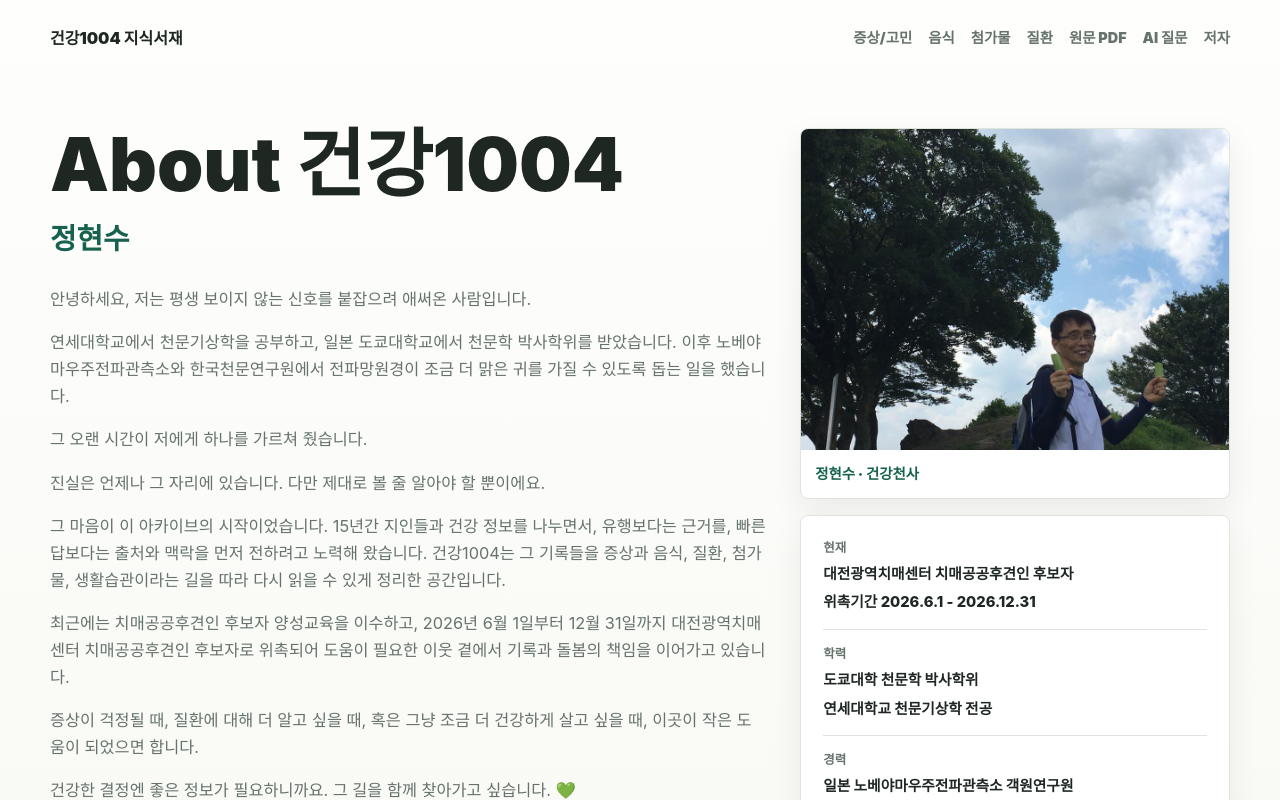
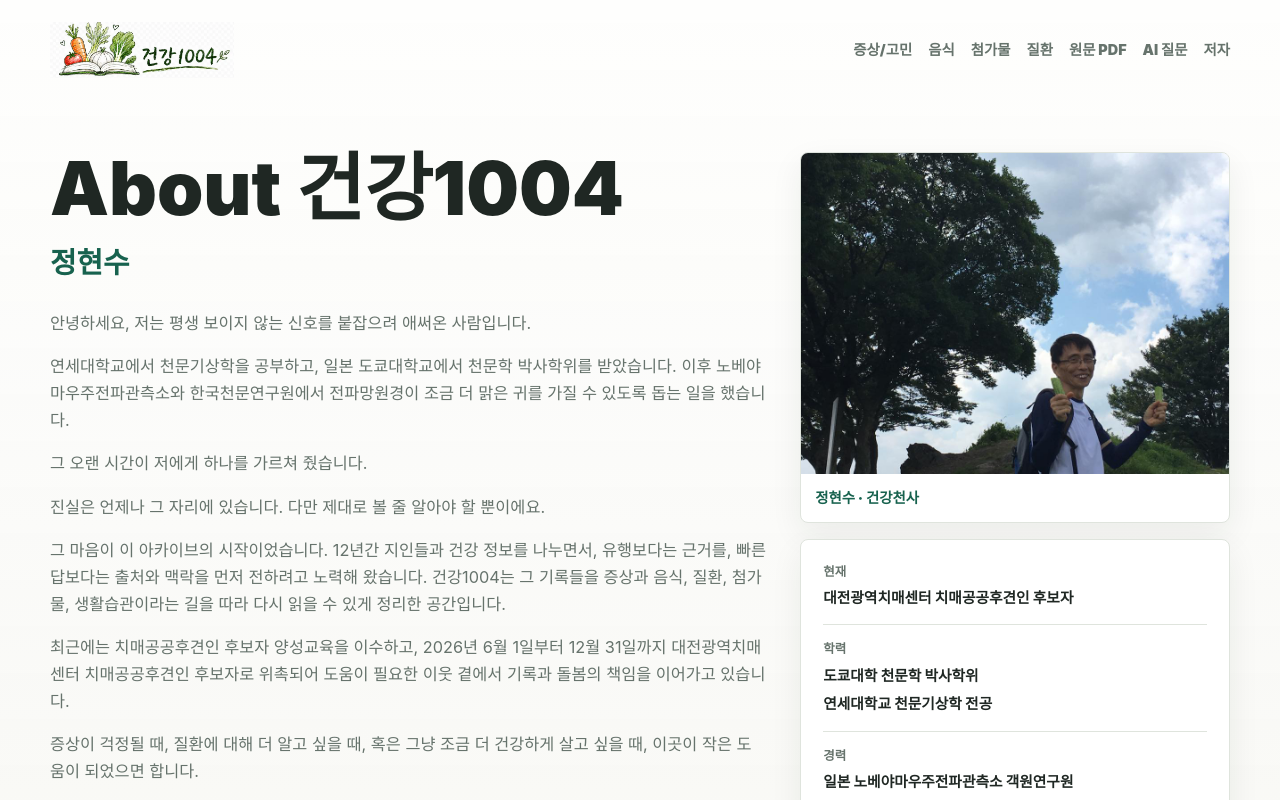
Before and after one commit to manynames3/health1004, a Next.js app in the folder frontend/: page /author in a window 1280 px wide. Shown: the top 800 px of the page. Built offline with nearby package versions, Linux system fonts and the light colour scheme.

Commit message:
Update product docs and Health1004 branding

```diff
--- a/frontend/app/author/page.tsx
+++ b/frontend/app/author/page.tsx
@@ -19,7 +19,7 @@ export default function AuthorPage() {
             진실은 언제나 그 자리에 있습니다. 다만 제대로 볼 줄 알아야 할 뿐이에요.
           </p>
           <p>
-            그 마음이 이 아카이브의 시작이었습니다. 15년간 지인들과 건강 정보를 나누면서, 유행보다는
+            그 마음이 이 아카이브의 시작이었습니다. 12년간 지인들과 건강 정보를 나누면서, 유행보다는
             근거를, 빠른 답보다는 출처와 맥락을 먼저 전하려고 노력해 왔습니다. 건강1004는 그 기록들을
             증상과 음식, 질환, 첨가물, 생활습관이라는 길을 따라 다시 읽을 수 있게 정리한 공간입니다.
           </p>
@@ -47,7 +47,6 @@ export default function AuthorPage() {
             <div>
               <dt>현재</dt>
               <dd>대전광역치매센터 치매공공후견인 후보자</dd>
-              <dd>위촉기간 2026.6.1 - 2026.12.31</dd>
             </div>
             <div>
               <dt>학력</dt>
--- a/frontend/app/globals.css
+++ b/frontend/app/globals.css
@@ -1145,7 +1145,17 @@ code {
 .archive-brand {
   display: inline-flex;
   align-items: center;
-  font-weight: 950;
+  min-height: 56px;
+  font-weight: 950;
+}
+
+.archive-brand img {
+  display: block;
+  width: 184px;
+  height: 56px;
+  max-width: min(230px, 62vw);
+  object-fit: cover;
+  object-position: center;
 }
 
 .site-footer {
--- a/frontend/components/SiteChrome.tsx
+++ b/frontend/components/SiteChrome.tsx
@@ -5,7 +5,7 @@ export function SiteHeader() {
   return (
     <header className="archive-header">
       <Link className="archive-brand" href="/">
-        건강1004 지식서재
+        <img src="/health1004-logo-horizontal.webp" alt="건강1004" />
       </Link>
       <nav aria-label="Primary archive navigation">
         <Link href="/symptoms/">증상/고민</Link>
```
Also changed, not shown: frontend/public/health1004-logo-horizontal.webp (added), 6 other files (tests, documents, lock files or other folders).
